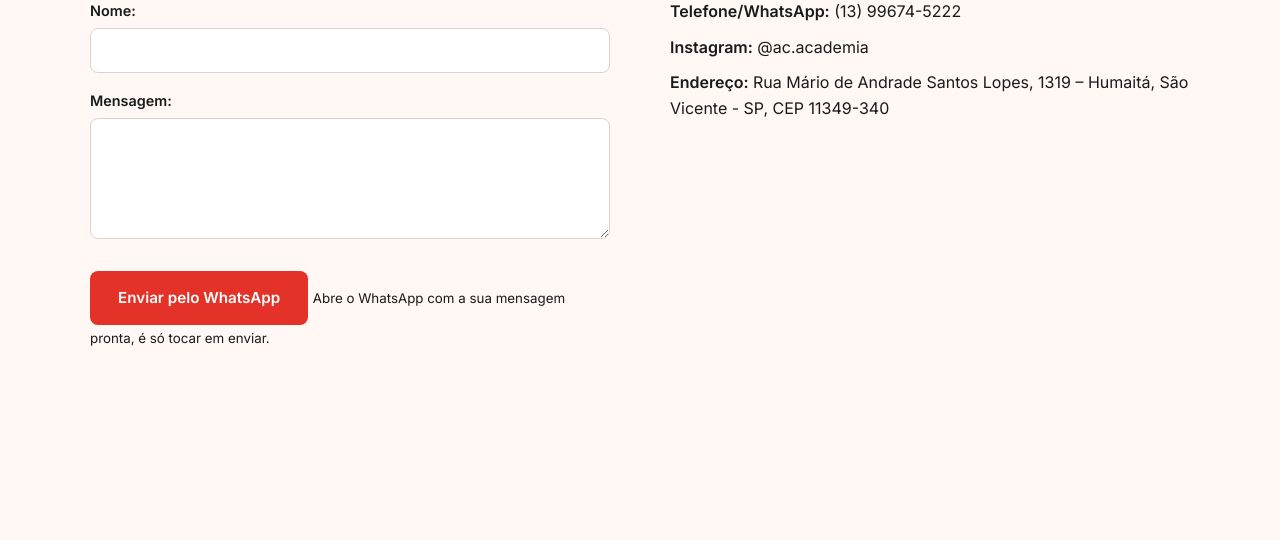
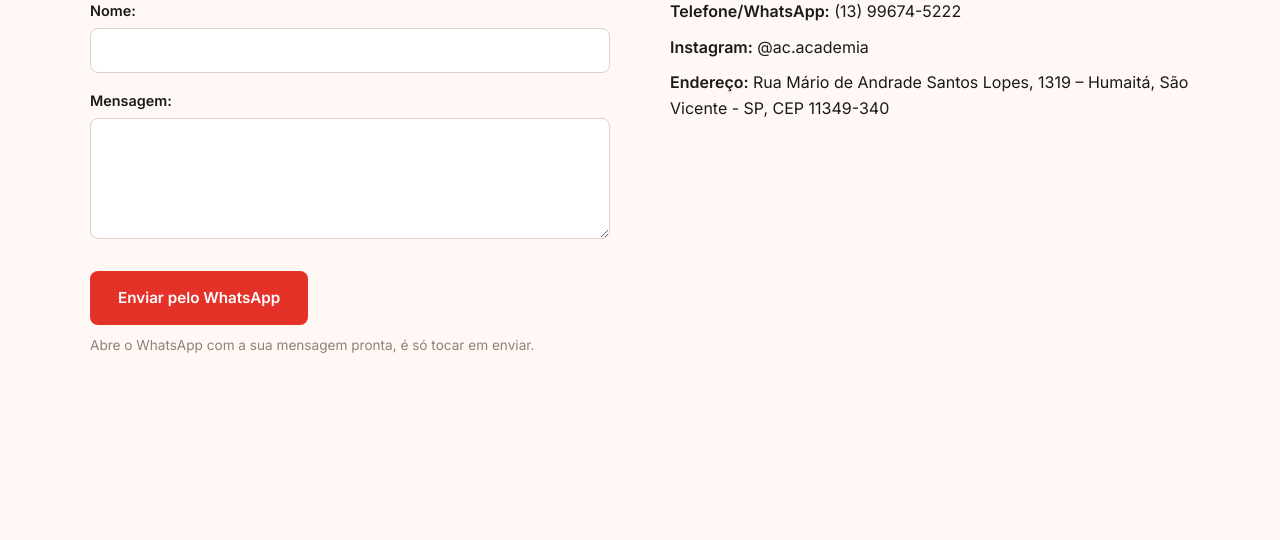
Before and after one commit to guedez31/elogym, a PHP site: page /contato.html in a window 1280 px wide. Shown: the part 715-1255 px from the top of the page. Run offline with PHP 8.4, Linux system fonts and the light colour scheme.

Commit message:
CSS: estilo da dica abaixo do botão "Enviar pelo WhatsApp" no contato

```diff
--- a/css/style.css
+++ b/css/style.css
@@ -677,6 +677,14 @@ p {
   margin-top: 24px;
 }
 
+/* Dica embaixo do botão "Enviar pelo WhatsApp" */
+.contato__dica {
+  display: block;
+  margin-top: 10px;
+  font-size: 0.85rem;
+  color: var(--cinza-texto);
+}
+
 .contato__inner ul li {
   margin-bottom: 10px;
 }
```
